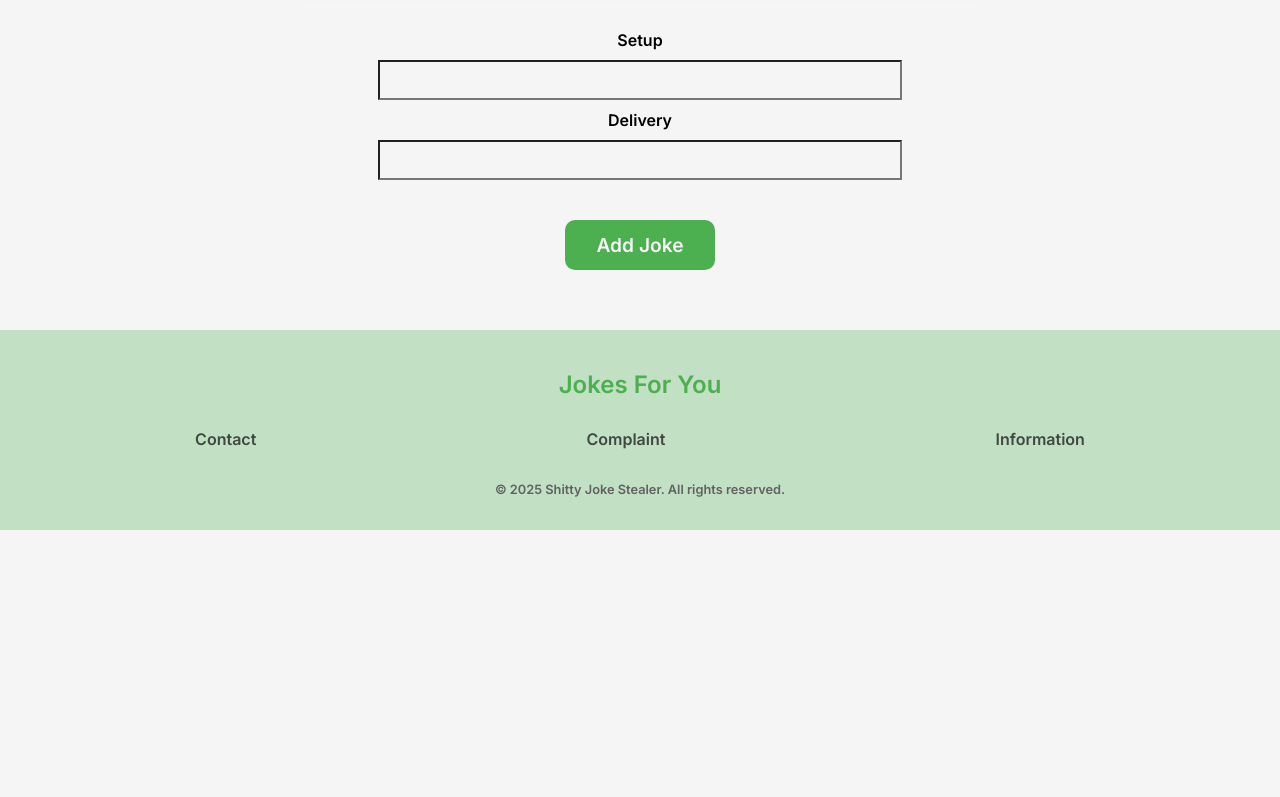
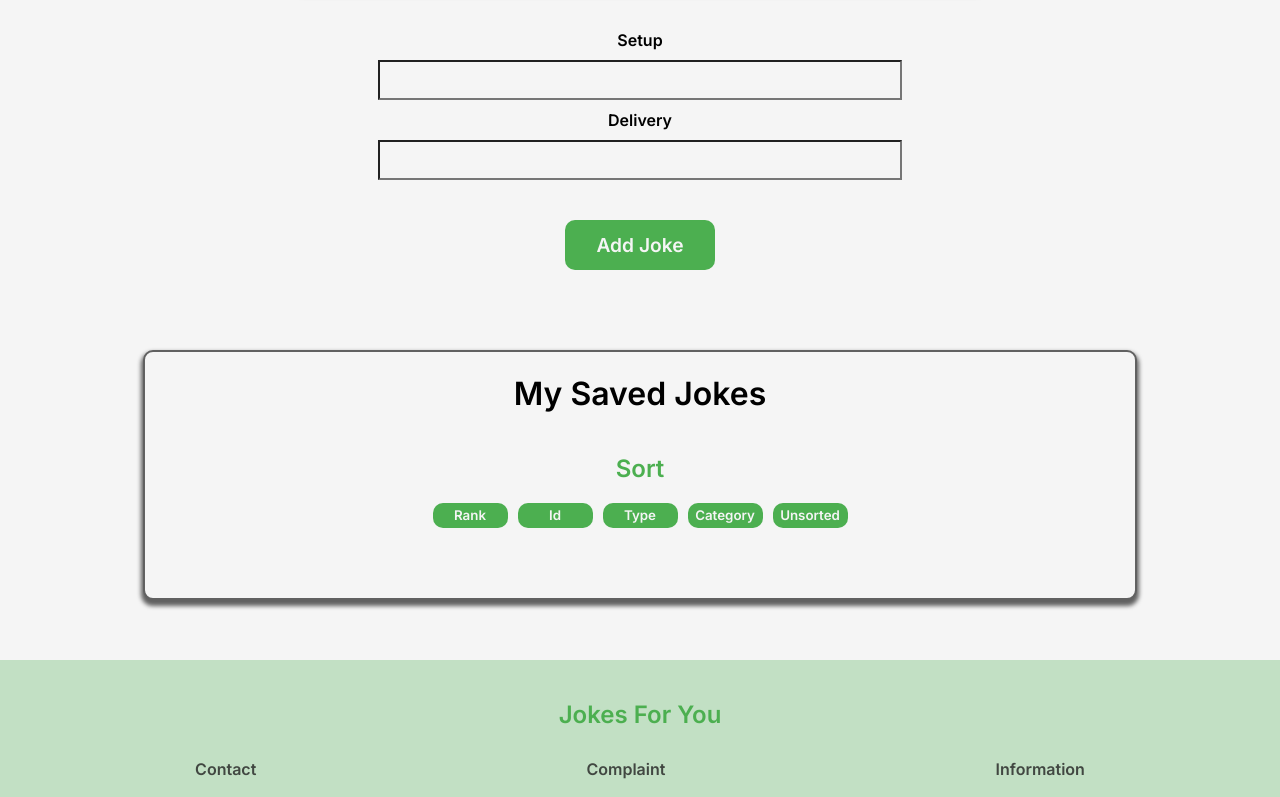
Before and after one commit to NervousBird/Vue-JokeApp, a Vue app in the folder vue-JokeApp/: page /myjokes in a window 1280 px wide. Shown: the part 444-1241 px from the top of the page. Before the commit the page ends 974 px from the top, so only its background shows below. Built offline with nearby package versions, Linux system fonts and the light colour scheme.

Commit message:
Add a view to see created jokes

```diff
--- /dev/null
+++ b/vue-JokeApp/src/components/MyJokes.vue
@@ -0,0 +1,155 @@
+<script setup lang="ts">
+import type { IJoke } from '@/joke';
+import { onBeforeMount, onMounted, ref } from 'vue';
+
+const props = defineProps<{
+    jokeInfoArray: IJoke[]
+}>()
+
+
+</script>
+
+<template>
+    <div class="container">
+        <div class="container-title">
+            <h1>My Saved Jokes</h1>
+        </div>
+        <div class="container-sorting">
+            <h2>Sort</h2>
+            <div class="container-sort-buttons">
+                <button>Rank</button>
+                <button>Id</button>
+                <button>Type</button>
+                <button>Category</button>
+                <button>Unsorted</button>
+            </div>
+        </div>
+        <div class="container-favourites">
+            <TransitionGroup name="bounce">
+                <ul class="container-favourites-cards" v-for="data in props.jokeInfoArray" :key="data.id">
+                    <li class="favourite-card">
+                        <!-- Calculate what to generate, otherwise empty fields are causing weird spacing -->
+                        <h3>{{ data.setup }}</h3>
+                        <h3>{{ data.delivery }}</h3>
+                        <h3>{{ data.joke }}</h3>
+                        <p>{{ data.category }}</p>
+                        <p>{{ data.id }}</p>
+                        <!-- <JokeSaveData :joke-data="data" :favourites-data="favouritesArray" @update-favourites-info="receiveFavouritesData" /> -->
+                    </li>
+                </ul>
+            </TransitionGroup>
+        </div>
+    </div>
+</template>
+
+<style scoped >
+.container {
+    margin-top: 5rem;
+    width: 80vw;
+    box-shadow: 0px 4px 8px 2px color-mix(in srgb, var(--subtext), transparent 60%);
+}
+
+ul {
+    padding-inline-start: 0px;
+}
+
+.container-sorting {
+    justify-content: center;
+    text-align: center;
+}
+
+.container-sort-buttons {
+    display: flex;
+    flex-direction: row;
+    justify-content: center;
+    gap: 10px;
+}
+
+.container-favourites {
+    background-color: var(--background);
+    display: flex;
+    flex-direction: row;
+    flex-wrap: wrap;
+    justify-content: space-around;
+    align-content: flex-start;
+    /* align-items: center; */
+    text-align: center;
+    padding: 10px;
+    margin: 10px;
+    margin-left: 5vw;
+    margin-right: 5vw;
+    gap: 20px;
+}
+
+.container-favourites-cards {
+    display: flex;
+    flex-direction: column;
+    padding: 0px;
+    padding-top: 10px;
+    padding-bottom: 10px;
+    margin: 0px;
+    width: 500px;
+}
+
+.favourite-card {
+    display: flex;
+    flex-direction: column;
+    justify-content: center;
+    align-items: center;
+    background-color: var(--background);
+    border: 2px solid var(--subtext);
+    border-radius: 5%;
+    box-shadow: 0px 4px 8px 2px color-mix(in srgb, var(--subtext), transparent 50%);
+    padding: 10px;
+    padding-top: 20px;
+    padding-bottom: 20px;
+    margin: 0px;
+    gap: 0px;
+    transition: background-color 0.2s ease-in-out;
+}
+
+.favourite-card:hover {
+    background-color: color-mix(in srgb, var(--background), var(--primary) 15%);
+    transition: background-color 0.2s ease-in-out;
+}
+
+p, h3 {
+    background-color: transparent;
+}
+
+button {
+    background-color: var(--primary);
+    color: var(--background);
+    border: none;
+    border-radius: 10px;
+    width: 75px;
+    height: 25px;
+    transition: background-color 0.2s ease-in-out;
+}
+
+button:hover {
+    background-color: var(--judgement);
+    color: var(--text);
+    border: none;
+    border-radius: 10px;
+    transition: background-color 0.2s ease-in-out;
+}
+
+.bounce-enter-active {
+    animation: bounce-in 0.5s;
+}
+.bounce-leave-active {
+    animation: bounce-in 0.5s reverse;
+}
+@keyframes bounce-in {
+  0% {
+    transform: scale(0.5);
+  }
+  50% {
+    transform: scale(1.05);
+  }
+  100% {
+    transform: scale(1);
+  }
+}
+</style>
--- a/vue-JokeApp/src/views/MyJokesView.vue
+++ b/vue-JokeApp/src/views/MyJokesView.vue
@@ -1,4 +1,5 @@
 <script setup lang="ts">
+import MyJokes from '@/components/MyJokes.vue';
 import type { IJoke } from '@/joke';
 import { computed, onMounted, ref } from 'vue';
 
@@ -173,6 +174,7 @@ onMounted(loadMyJokesStorage)
     <div class="container-button">
         <button @click="submitNewJoke">Add Joke</button>
     </div>
+    <MyJokes :joke-info-array="myJokesArray" />
 </template>
 
 <style scoped>
```
